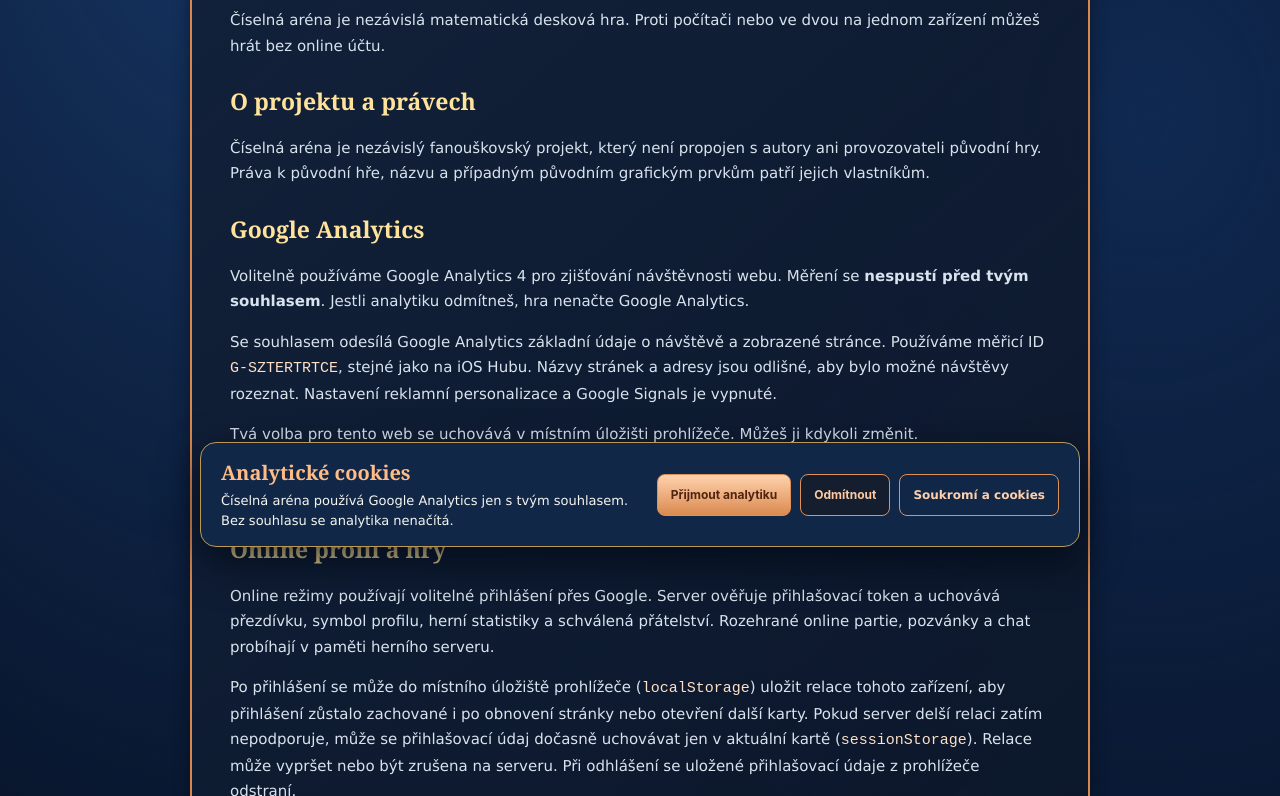
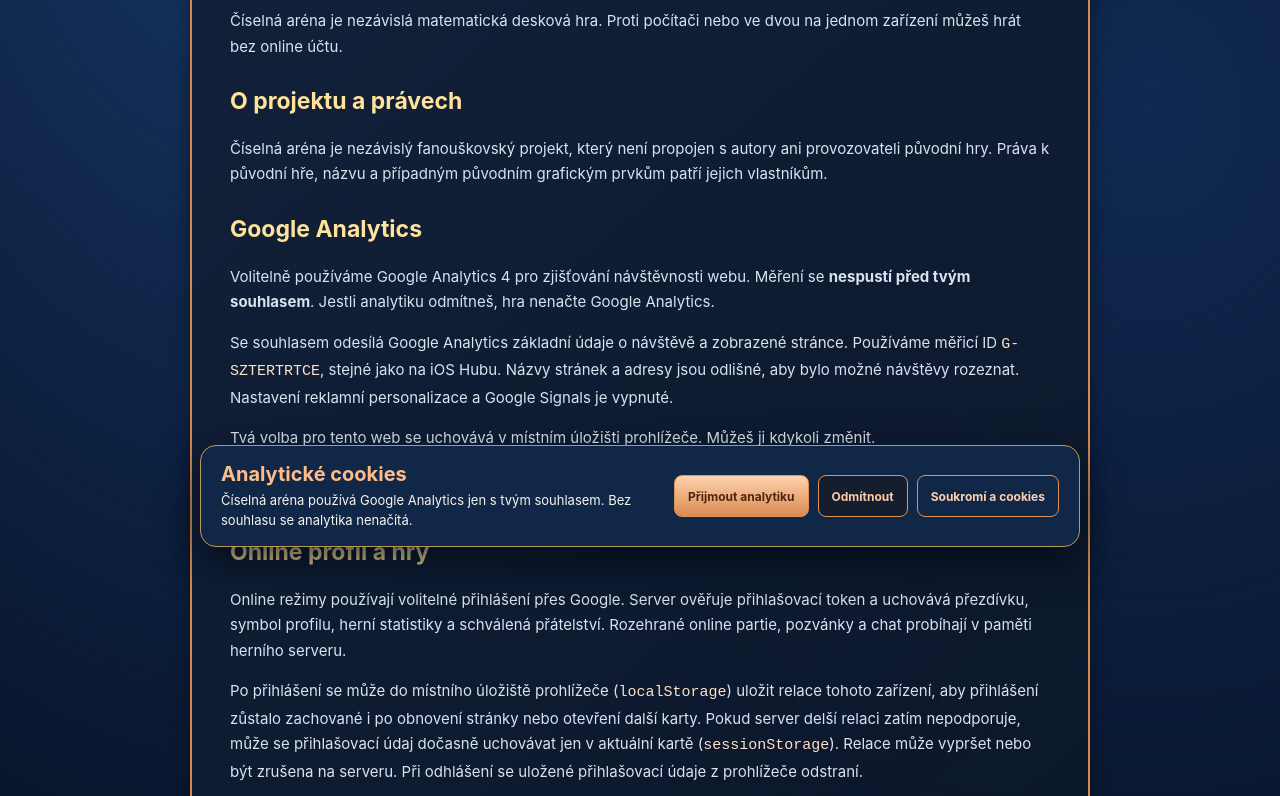
Before and after one commit to CaseyCZ/Abaku, a website: page privacy.html in a window 1280 px wide. Shown: the part 241-1037 px from the top of the page. Drawn offline with Linux system fonts and the light colour scheme.

Commit message:
style: unify typography across lobby, offline and online game

```diff
--- a/arena-modern.css
+++ b/arena-modern.css
@@ -847,3 +847,16 @@ dialog::backdrop{background:rgba(2,9,23,.78);backdrop-filter:blur(4px)}
   .player-side,#onlineDialog .online-player-side{min-width:0}
   .side-panel,#onlineDialog .online-panel{padding:9px}
 }
+
+/* Shared typography for the lobby, local game and online game. Old screens
+   still contain Georgia/Verdana font shorthands; only their family is unified,
+   so sizes, weight, line-height and digit alignment keep their own rules. */
+:root{
+  --arena-ui-font:Inter,ui-sans-serif,system-ui,-apple-system,BlinkMacSystemFont,"Segoe UI",sans-serif;
+}
+body,
+body :is(h1,h2,h3,h4,h5,h6,p,span,strong,small,b,em,i,a,button,input,
+  select,textarea,label,legend,div,li,ul,ol,nav,header,footer,section,
+  article,aside,dialog,summary,table,th,td){
+  font-family:var(--arena-ui-font)!important;
+}
--- a/privacy.html
+++ b/privacy.html
@@ -13,7 +13,7 @@
   <meta name="apple-mobile-web-app-title" content="Číselná aréna">
   <link rel="stylesheet" href="./lobby.css?v=0.2.22-logo1">
   <link rel="stylesheet" href="./analytics.css?v=1">
-  <link rel="stylesheet" href="./arena-modern.css?v=1">
+  <link rel="stylesheet" href="./arena-modern.css?v=3">
   <script src="./src/analytics.js?v=1" defer></script>
 </head>
 <body>
```
Also changed, not shown: game.html (+1 -1 lines), how-to-play.html (+1 -1 lines), index.html (+1 -1 lines), leaderboard.html (+1 -1 lines).
